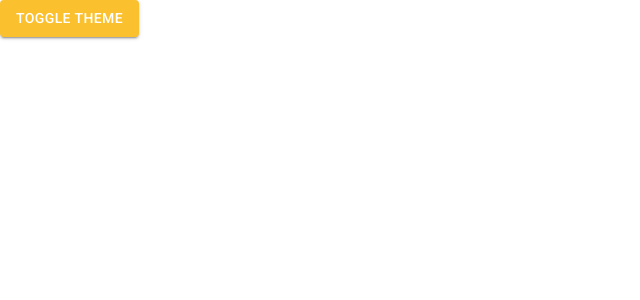
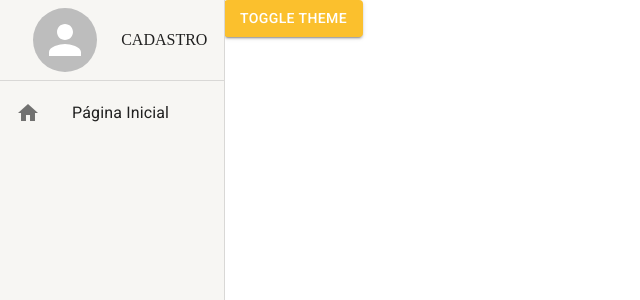
Before and after one commit to andredipaulo/materialui-typescript, a React (Create React App) app: page / in a window 1280 px wide. Shown: the top 300 px of the page, without its empty margins (0-640 px from the left). Built offline with nearby package versions, Linux system fonts and the light colour scheme.

Commit message:
feat: theme, drawer com material-ui

```diff
--- a/src/App.tsx
+++ b/src/App.tsx
@@ -1,15 +1,20 @@
-import { BrowserRouter } from 'react-router-dom';
-import AppRoutes from './routes';
-import AppThemeProvider from './shared/contexts/ThemeContext';
+import { BrowserRouter } from 'react-router-dom'
+import AppRoutes from './routes'
+import AppThemeProvider from './shared/contexts/ThemeContext'
+import MenuLateral from './shared/components/menu-lateral/MenuLateral'
 
 export default function App() {
 
     return (
         <AppThemeProvider>
             <BrowserRouter>
-                <AppRoutes />
+
+                <MenuLateral>
+                    <AppRoutes />
+                </MenuLateral>
+
             </BrowserRouter>
         </AppThemeProvider>
-    );
+    )
 
 }
--- a/src/shared/components/index.ts
+++ b/src/shared/components/index.ts
@@ -1 +1 @@
-export {}
+export * from './menu-lateral/MenuLateral';
--- /dev/null
+++ b/src/shared/components/menu-lateral/MenuLateral.tsx
@@ -0,0 +1,64 @@
+import { Avatar, Box, Divider, Drawer, Icon, List, ListItemButton, ListItemIcon, ListItemText, TextField, useTheme } from '@mui/material'
+
+interface IMenuLateralProps{
+    children?: React.ReactNode;
+}
+export default function MenuLateral(props: IMenuLateralProps){
+
+    const theme = useTheme();
+
+    return (
+        <>
+            <Drawer variant='permanent'>
+                <Box
+                    width={ theme.spacing(28)}
+                    height="100%"
+                    display="flex"
+                    flexDirection="column"
+                >
+                    <Box
+                        width="100%"
+                        height={theme.spacing(10)}
+                        display="flex"
+                        alignItems="center"
+                        justifyContent="space-evenly"
+                        marginX={1}
+                    >
+                        <Avatar
+                            sx={
+                                {
+                                    height: theme.spacing(8),
+                                    width: theme.spacing(8)
+                                }
+                            }
+                            alt="user"
+                        >
+                        </Avatar>
+
+                        <Box>
+                            CADASTRO
+                        </Box>
+                    </Box>
+
+                    <Divider />
+                    <Box flex={1}>
+
+                        <List component={'nav'}>
+                            <ListItemButton>
+                                <ListItemIcon>
+                                    <Icon>home</Icon>
+                                </ListItemIcon>
+                                <ListItemText primary="Página Inicial" />
+                            </ListItemButton>
+                        </List>
+                    </Box>
+                </Box>
+            </Drawer>
+
+            <Box height="100vh" marginLeft={ theme.spacing(28) }>
+                {props.children}
+            </Box>
+
+        </>
+    )
+}
--- a/src/shared/contexts/ThemeContext.tsx
+++ b/src/shared/contexts/ThemeContext.tsx
@@ -35,7 +35,7 @@
 
     return (
         <ThemeContext.Provider value={{ themeName, toggleTheme}}>
-            <ThemeProvider theme={LightTheme}>
+            <ThemeProvider theme={theme}>
                 <Box width="100vw" height="100vh" bgcolor={theme.palette.background.default}>
                     {props.children}
                 </Box>
```
Also changed, not shown: .eslintrc.json.
